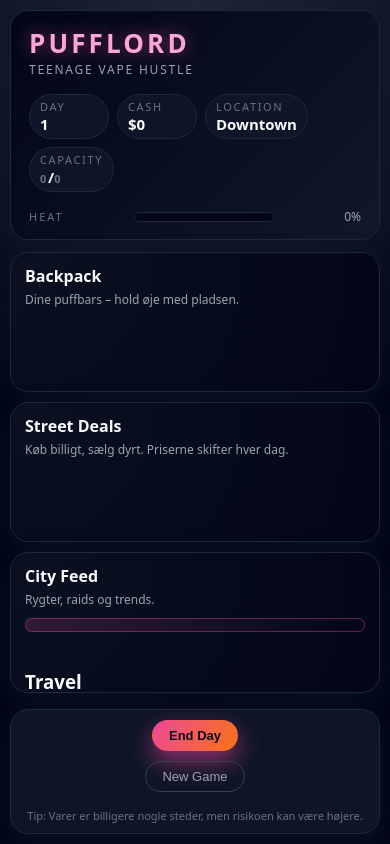
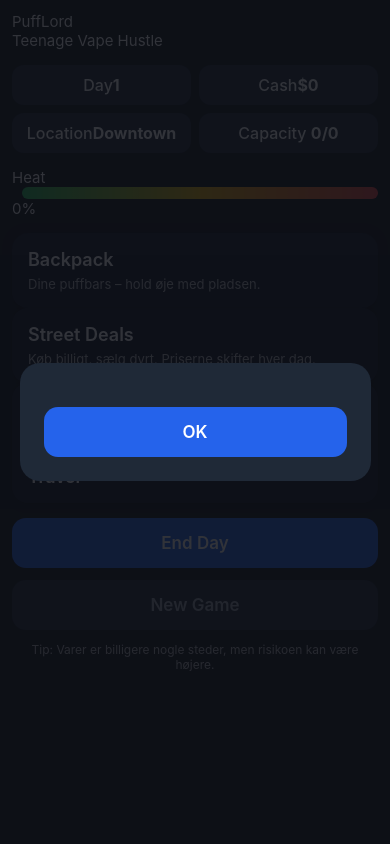
Before and after one commit to arkilstsko/Puffbar, a plain HTML site: page index.html in a window 390 px wide. Drawn offline with Linux system fonts and the light colour scheme; a script that the page names is missing.

Commit message:
Update style.css

```diff
--- a/style.css
+++ b/style.css
@@ -1,355 +1,146 @@
-*,
-*::before,
-*::after {
-  box-sizing: border-box;
-}
+/* ------------------------------------------------------------
+   GLOBAL
+------------------------------------------------------------ */
 
-/* ============================================= */
-/* =========== MOBILE OPTIMIZATION ============= */
-/* ============================================= */
-
-@media (max-width: 760px) {
-
-  #game-root {
-    padding: 8px;
-    gap: 8px;
-  }
-
-  #game-header {
-    flex-direction: column;
-    align-items: stretch;
-    gap: 10px;
-  }
-
-  .header-stats {
-    width: 100%;
-    display: grid;
-    grid-template-columns: repeat(2, 1fr);
-    gap: 6px;
-  }
-
-  .stat-pill {
-    padding: 6px 8px;
-    min-width: unset;
-  }
-
-  .risk-bar-wrapper {
-    width: 100%;
-    justify-content: space-between;
-  }
-
-  .risk-bar {
-    width: 100px;
-  }
-
-  /* MAIN LAYOUT STACKED */
-  #game-layout {
-    display: flex;
-    flex-direction: column;
-    gap: 12px;
-  }
-
-  .panel {
-    padding: 10px;
-  }
-
-  .panel h2 {
-    font-size: 15px;
-  }
-
-  .panel-subtitle {
-    font-size: 11px;
-  }
-
-  /* TABLES SCROLLABLE */
-  .table-list {
-    overflow-x: auto;
-  }
-
-  .table-row,
-  .table-header {
-    min-width: 400px;
-    font-size: 12px;
-    padding: 6px;
-  }
-
-  /* LOCATION BUTTONS */
-  .location-buttons {
-    display: flex;
-    flex-direction: column;
-    gap: 6px;
-  }
-
-  .location-btn {
-    width: 100%;
-    padding: 8px;
-  }
-
-  /* FOOTER MOBILE */
-  #game-footer {
-    flex-direction: column;
-    gap: 8px;
-  }
-
-  .footer-tip {
-    text-align: center;
-    font-size: 10px;
-    margin-left: 0 !important;
-  }
-
-  /* BUTTONS BIGGER FOR TOUCH */
-  .primary-btn,
-  .ghost-btn,
-  .row-btn {
-    font-size: 14px;
-    padding: 10px 18px;
-  }
-
-  .row-btn {
-    padding: 6px 10px;
-  }
-
-  /* MODAL MOBILE */
-  #modal-window {
-    width: 92vw;
-    padding: 16px;
-  }
-
-  #modal-window h2 {
-    font-size: 17px;
-  }
-
-  #modal-body {
-    font-size: 13px;
-  }
-}
-
-:root {
-  --bg: #0f172a;
-  --bg-soft: #111827;
-  --panel-bg: #020617;
-  --panel-outline: #1f2937;
-  --accent: #ec4899;
-  --accent-soft: rgba(236, 72, 153, 0.2);
-  --accent-strong: #fb7185;
-  --text-main: #f9fafb;
-  --text-soft: #9ca3af;
-  --text-muted: #6b7280;
-  --danger: #f97373;
-  --success: #4ade80;
-  --warning: #fbbf24;
-  --radius-lg: 18px;
-  --radius-md: 12px;
-  --shadow-soft: 0 18px 40px rgba(15, 23, 42, 0.9);
-  --shadow-light: 0 10px 25px rgba(15, 23, 42, 0.6);
-  --transition-fast: 0.15s ease-out;
-  --font-display: system-ui, -apple-system, BlinkMacSystemFont, "SF Pro Display",
-    "Segoe UI", sans-serif;
-}
-
-html,
-body {
+* {
   margin: 0;
   padding: 0;
-  height: 100%;
-  font-family: var(--font-display);
-  color: var(--text-main);
-  background: radial-gradient(circle at top, #1f2937, #020617 50%, #020617 100%);
+  box-sizing: border-box;
+  user-select: none;
 }
 
 body {
-  display: flex;
-  align-items: center;
-  justify-content: center;
+  background: #0d1117;
+  color: #fff;
+  font-family: "Inter", "Roboto", sans-serif;
+  -webkit-tap-highlight-color: transparent;
+  overflow-x: hidden;
+  padding-bottom: 60px;
 }
 
+h1, h2, h3 {
+  font-weight: 600;
+}
+
+button {
+  cursor: pointer;
+  border: none;
+  font-family: inherit;
+}
+
+
+/* ------------------------------------------------------------
+   GAME ROOT + LAYOUT
+------------------------------------------------------------ */
+
 #game-root {
-  width: min(1200px, 100%);
-  max-height: 100vh;
-  padding: 16px;
+  width: 100%;
+  max-width: 580px;
+  margin: 0 auto;
+  padding: 12px;
   display: flex;
   flex-direction: column;
-  gap: 12px;
+  gap: 15px;
 }
 
-/* HEADER */
+
+/* ------------------------------------------------------------
+   PANELS
+------------------------------------------------------------ */
+
+.panel {
+  background: #111827;
+  border-radius: 16px;
+  padding: 16px;
+  box-shadow: 0 0 10px rgba(0,0,0,0.35);
+}
+
+.panel h2 {
+  font-size: 18px;
+  margin-bottom: 6px;
+}
+
+.panel-subtitle {
+  font-size: 13px;
+  opacity: 0.7;
+}
+
+
+/* ------------------------------------------------------------
+   HEADER
+------------------------------------------------------------ */
 
 #game-header {
-  background: linear-gradient(135deg, #020617, #111827);
-  border-radius: var(--radius-lg);
-  border: 1px solid #1e293b;
-  padding: 14px 18px;
   display: flex;
-  flex-wrap: wrap;
-  align-items: center;
-  gap: 16px 32px;
-  box-shadow: var(--shadow-soft);
-}
-
-.logo-block {
-  flex: 1;
-}
-
-.logo-title {
-  font-size: 26px;
-  letter-spacing: 0.12em;
-  text-transform: uppercase;
-  font-weight: 800;
-  color: #f9a8d4;
-  text-shadow: 0 0 18px rgba(236, 72, 153, 0.6);
-}
-
-.logo-subtitle {
-  font-size: 12px;
-  text-transform: uppercase;
-  letter-spacing: 0.15em;
-  color: var(--text-soft);
+  flex-direction: column;
+  gap: 15px;
 }
 
 .header-stats {
-  display: flex;
-  flex-wrap: wrap;
+  display: grid;
+  grid-template-columns: repeat(2, 1fr);
   gap: 8px;
 }
 
 .stat-pill {
-  background: rgba(15, 23, 42, 0.9);
-  border: 1px solid #1f2937;
-  border-radius: 999px;
-  padding: 4px 10px;
-  display: flex;
-  flex-direction: column;
-  min-width: 80px;
+  background: #1f2937;
+  padding: 10px;
+  border-radius: 12px;
+  text-align: center;
+  font-size: 16px;
+  font-weight: 500;
 }
 
-.stat-pill span {
-  font-size: 11px;
-  text-transform: uppercase;
-  letter-spacing: 0.15em;
-  color: var(--text-muted);
-}
-
-.stat-pill strong {
-  font-size: 15px;
-}
-
-.risk-bar-wrapper {
-  margin-left: auto;
+#risk-bar-wrapper {
+  width: 100%;
   display: flex;
+  justify-content: space-between;
   align-items: center;
-  gap: 8px;
-}
-
-.risk-label {
-  font-size: 11px;
-  text-transform: uppercase;
-  letter-spacing: 0.18em;
-  color: var(--text-muted);
 }
 
 .risk-bar {
-  width: 140px;
-  height: 10px;
-  border-radius: 999px;
-  background: #020617;
-  border: 1px solid #1f2937;
+  flex-grow: 1;
+  height: 12px;
+  background: #1f2937;
+  border-radius: 10px;
   overflow: hidden;
+  margin-left: 10px;
 }
 
 #risk-bar-fill {
   height: 100%;
-  width: 0%;
-  background: linear-gradient(90deg, #22c55e, #facc15, #f97316, #f97373);
-  transition: width var(--transition-fast);
+  background: linear-gradient(90deg,#22c55e,#eab308,#ef4444);
+  transition: width 0.2s ease;
 }
 
-#risk-bar-text {
-  font-size: 12px;
-  color: var(--text-soft);
-}
 
-/* LAYOUT */
-
-#game-layout {
-  flex: 1;
-  display: grid;
-  grid-template-columns: 1.1fr 1.4fr 1.1fr;
-  gap: 10px;
-  min-height: 0;
-}
-
-.panel {
-  background: radial-gradient(circle at top left, #0b1120, #020617);
-  border-radius: var(--radius-lg);
-  border: 1px solid var(--panel-outline);
-  box-shadow: var(--shadow-light);
-  padding: 12px 14px;
-  display: flex;
-  flex-direction: column;
-  min-height: 0;
-}
-
-.panel h2 {
-  font-size: 16px;
-  margin: 0;
-  display: flex;
-  align-items: center;
-  gap: 6px;
-}
-
-.panel-subtitle {
-  margin: 4px 0 10px;
-  font-size: 12px;
-  color: var(--text-soft);
-}
-
-/* TABLE LISTS */
+/* ------------------------------------------------------------
+   MARKET + INVENTORY TABLES
+------------------------------------------------------------ */
 
 .table-list {
-  flex: 1;
-  min-height: 0;
-  overflow-y: auto;
-  padding-right: 4px;
+  width: 100%;
+  overflow-x: auto;
+  scrollbar-width: thin;
 }
 
 .table-header,
 .table-row {
   display: grid;
-  grid-template-columns: 1.4fr 0.8fr 0.6fr 1.2fr;
-  gap: 6px;
-  align-items: center;
-  padding: 4px 6px;
-  border-radius: var(--radius-md);
-  font-size: 13px;
+  grid-template-columns: 45% 20% 15% 20%;
+  padding: 10px 4px;
 }
 
 .table-header {
-  position: sticky;
-  top: 0;
-  background: #020617;
-  border-bottom: 1px solid #1f2937;
-  z-index: 2;
-}
-
-.table-header span {
-  text-transform: uppercase;
-  letter-spacing: 0.16em;
-  font-size: 10px;
-  color: var(--text-muted);
+  font-weight: 600;
+  font-size: 14px;
+  border-bottom: 1px solid #374151;
+  color: #93c5fd;
 }
 
 .table-row {
-  margin-top: 4px;
-  background: rgba(15, 23, 42, 0.85);
-  border: 1px solid transparent;
-  transition: background var(--transition-fast), border-color var(--transition-fast),
-    transform var(--transition-fast);
-}
-
-.table-row:hover {
-  background: rgba(15, 23, 42, 1);
-  border-color: #27272f;
-  transform: translateY(-1px);
+  border-bottom: 1px solid #1f2937;
+  font-size: 14px;
 }
 
 .product-name {
@@ -357,263 +148,221 @@ body {
   flex-direction: column;
 }
 
-.product-name span.label {
-  font-size: 13px;
-}
-
-.product-name span.desc {
+.product-name .desc {
   font-size: 11px;
-  color: var(--text-muted);
-}
-
-.price-tag {
-  font-variant-numeric: tabular-nums;
-}
-
-.price-tag.good {
-  color: var(--success);
-}
-
-.price-tag.bad {
-  color: var(--danger);
-}
-
-.qty-tag {
-  font-variant-numeric: tabular-nums;
+  opacity: 0.7;
+  margin-top: 2px;
 }
 
 .btn-group {
   display: flex;
-  gap: 4px;
+  gap: 5px;
+}
+
+
+/* ------------------------------------------------------------
+   BUTTONS (game feel!)
+------------------------------------------------------------ */
+
+.row-btn,
+.primary-btn,
+.ghost-btn {
+  padding: 12px 15px;
+  border-radius: 10px;
+  font-weight: 600;
+  font-size: 15px;
+  transition: 0.08s ease;
 }
 
 .row-btn {
-  border: none;
-  border-radius: 999px;
-  padding: 3px 7px;
-  font-size: 11px;
-  cursor: pointer;
-  background: #020617;
-  border: 1px solid #292a3f;
-  color: var(--text-soft);
-  transition: background var(--transition-fast), color var(--transition-fast),
-    border-color var(--transition-fast), transform var(--transition-fast);
+  padding: 8px 12px;
+  font-size: 14px;
 }
 
-.row-btn.buy-btn {
-  background: rgba(34, 197, 94, 0.07);
-  border-color: rgba(34, 197, 94, 0.5);
+.primary-btn {
+  background: #2563eb;
+  color: white;
 }
 
-.row-btn.sell-btn {
-  background: rgba(248, 250, 252, 0.03);
+.primary-btn:active,
+.row-btn:active {
+  transform: scale(0.94);
 }
 
-.row-btn:hover {
-  background: #1e293b;
-  color: var(--text-main);
-  transform: translateY(-0.5px);
+.ghost-btn {
+  background: #1f2937;
+  color: #9ca3af;
 }
 
-/* LOG / NEWS */
+.row-btn:disabled {
+  opacity: 0.35;
+  background: #374151;
+}
+
+
+/* ------------------------------------------------------------
+   LOCATION BUTTONS
+------------------------------------------------------------ */
+
+#location-buttons {
+  display: flex;
+  flex-direction: column;
+  gap: 10px;
+}
+
+.location-btn {
+  width: 100%;
+  padding: 14px;
+  background: #1f2937;
+  border-radius: 12px;
+  color: #e5e7eb;
+  text-align: left;
+  font-size: 15px;
+  transition: 0.1s ease;
+}
+
+.location-btn strong {
+  font-size: 17px;
+}
+
+.location-btn.active {
+  background: #2563eb;
+}
+
+.location-btn:active {
+  transform: scale(0.97);
+}
+
+
+/* ------------------------------------------------------------
+   NEWS BANNER
+------------------------------------------------------------ */
 
 #news-banner {
-  border-radius: var(--radius-md);
-  padding: 6px 8px;
-  font-size: 12px;
-  margin-bottom: 8px;
-  background: linear-gradient(90deg, rgba(236, 72, 153, 0.18), transparent);
-  border: 1px solid rgba(236, 72, 153, 0.4);
+  background: #1e293b;
+  padding: 12px;
+  border-radius: 12px;
+  text-align: center;
+  font-size: 13px;
+  color: #93c5fd;
+  font-weight: 500;
 }
 
-.log-list {
-  flex: 1;
-  min-height: 0;
+
+/* ------------------------------------------------------------
+   LOG VIEW
+------------------------------------------------------------ */
+
+#event-log {
+  max-height: 300px;
   overflow-y: auto;
-  padding-right: 4px;
-  margin-bottom: 10px;
+  padding-right: 6px;
 }
 
 .log-entry {
-  font-size: 12px;
-  padding: 4px 6px;
-  border-radius: 10px;
-  margin-bottom: 4px;
-  background: rgba(15, 23, 42, 0.8);
-  border: 1px solid #111827;
+  font-size: 13px;
+  border-bottom: 1px dashed #1f2937;
+  padding: 6px 0;
 }
 
-.log-entry span.time {
-  color: var(--text-muted);
-  font-size: 10px;
-  text-transform: uppercase;
-  letter-spacing: 0.1em;
+.log-entry .time {
+  color: #60a5fa;
+  font-weight: 600;
   margin-right: 6px;
 }
 
-/* LOCATIONS */
 
-.location-buttons {
+/* ------------------------------------------------------------
+   FOOTER
+------------------------------------------------------------ */
+
+#game-footer {
   display: flex;
-  flex-wrap: wrap;
-  gap: 6px;
-  margin-top: 4px;
+  flex-direction: column;
+  gap: 12px;
 }
 
-.location-btn {
-  flex: 1 1 45%;
-  min-width: 0;
-  border-radius: 999px;
-  padding: 6px 8px;
-  font-size: 12px;
-  border: 1px solid #1f2937;
-  background: #020617;
-  color: var(--text-soft);
-  cursor: pointer;
-  display: flex;
-  flex-direction: column;
-  align-items: flex-start;
-  transition: background var(--transition-fast), border-color var(--transition-fast),
-    transform var(--transition-fast), color var(--transition-fast);
-}
-
-.location-btn strong {
+.footer-tip {
+  text-align: center;
+  opacity: 0.7;
   font-size: 12px;
 }
 
-.location-btn span.meta {
-  font-size: 10px;
-  color: var(--text-muted);
-}
 
-.location-btn.active {
-  background: var(--accent-soft);
-  border-color: var(--accent);
-  color: var(--text-main);
-}
-
-.location-btn:hover {
-  transform: translateY(-1px);
-}
-
-/* FOOTER */
-
-#game-footer {
-  margin-top: 4px;
-  background: rgba(15, 23, 42, 0.95);
-  border-radius: var(--radius-lg);
-  border: 1px solid #1f2937;
-  padding: 10px 14px;
-  display: flex;
-  align-items: center;
-  gap: 10px;
-  box-shadow: var(--shadow-light);
-}
-
-.primary-btn,
-.ghost-btn {
-  border-radius: 999px;
-  padding: 7px 16px;
-  font-size: 13px;
-  cursor: pointer;
-  border: 1px solid transparent;
-  transition: background var(--transition-fast), transform var(--transition-fast),
-    box-shadow var(--transition-fast), border-color var(--transition-fast);
-}
-
-.primary-btn {
-  background: linear-gradient(120deg, #ec4899, #f97316);
-  color: #0b1120;
-  font-weight: 600;
-  box-shadow: 0 10px 25px rgba(236, 72, 153, 0.6);
-}
-
-.primary-btn:hover {
-  transform: translateY(-1px);
-  box-shadow: 0 12px 30px rgba(236, 72, 153, 0.8);
-}
-
-.ghost-btn {
-  background: transparent;
-  border-color: #374151;
-  color: var(--text-soft);
-}
-
-.ghost-btn:hover {
-  background: rgba(15, 23, 42, 0.8);
-  border-color: var(--accent);
-  color: var(--text-main);
-}
-
-.footer-tip {
-  margin-left: auto;
-  font-size: 11px;
-  color: var(--text-muted);
-}
-
-/* MODAL */
+/* ------------------------------------------------------------
+   MODAL
+------------------------------------------------------------ */
 
 #modal-overlay {
   position: fixed;
   inset: 0;
-  background: rgba(15, 23, 42, 0.8);
+  background: rgba(13, 16, 23, 0.85);
   display: grid;
   place-items: center;
-  z-index: 50;
+  z-index: 100;
 }
 
 #modal-window {
-  background: #020617;
-  border-radius: 18px;
-  border: 1px solid #1f2937;
-  padding: 18px 20px;
-  width: min(360px, 90vw);
-  box-shadow: var(--shadow-soft);
+  width: 90vw;
+  background: #1f2937;
+  border-radius: 16px;
+  padding: 20px;
+  max-width: 400px;
+  text-align: center;
 }
 
 #modal-window h2 {
-  margin-top: 0;
-  margin-bottom: 8px;
+  font-size: 20px;
+  margin-bottom: 10px;
 }
 
 #modal-body {
-  font-size: 13px;
-  color: var(--text-soft);
-  margin-bottom: 14px;
+  font-size: 15px;
+  margin-bottom: 20px;
+  color: #e0e5eb;
 }
 
-.hidden {
-  display: none !important;
+#modal-close {
+  width: 100%;
 }
 
-/* RESPONSIVE */
 
-@media (max-width: 900px) {
-  #game-layout {
-    grid-template-columns: 1fr;
-    grid-auto-rows: minmax(140px, auto);
+/* ------------------------------------------------------------
+   MOBILE-SPECIFIC OPTIMIZATION
+------------------------------------------------------------ */
+
+@media (max-width: 680px) {
+
+  body {
+    font-size: 15px;
   }
 
-  #game-root {
-    padding: 10px;
+  .table-header,
+  .table-row {
+    font-size: 13px;
+    padding: 10px 3px;
   }
 
-  #game-header {
-    flex-direction: column;
-    align-items: flex-start;
+  .primary-btn,
+  .ghost-btn {
+    padding: 15px 20px;
+    font-size: 17px;
+    border-radius: 14px;
   }
 
-  .risk-bar-wrapper {
-    margin-left: 0;
+  .row-btn {
+    padding: 10px 13px;
+    font-size: 15px;
   }
 
-  #game-footer {
-    flex-wrap: wrap;
+  .location-btn {
+    padding: 16px;
+    font-size: 16px;
+    border-radius: 14px;
   }
 
-  .footer-tip {
-    width: 100%;
-    margin-left: 0;
-    margin-top: 6px;
+  #modal-window {
+    padding: 24px;
+    border-radius: 20px;
   }
 }
```
